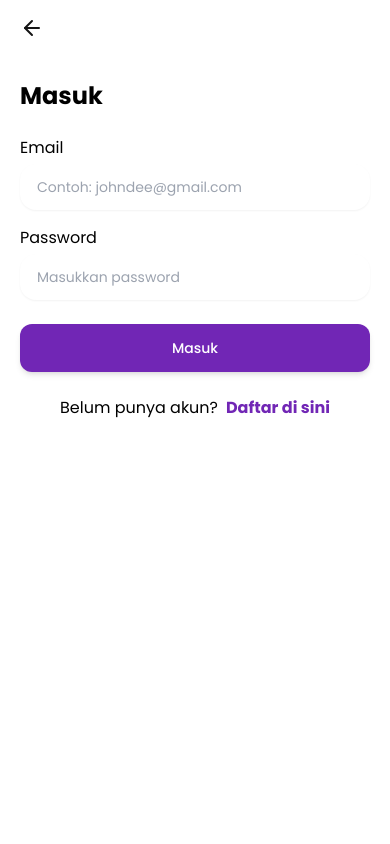
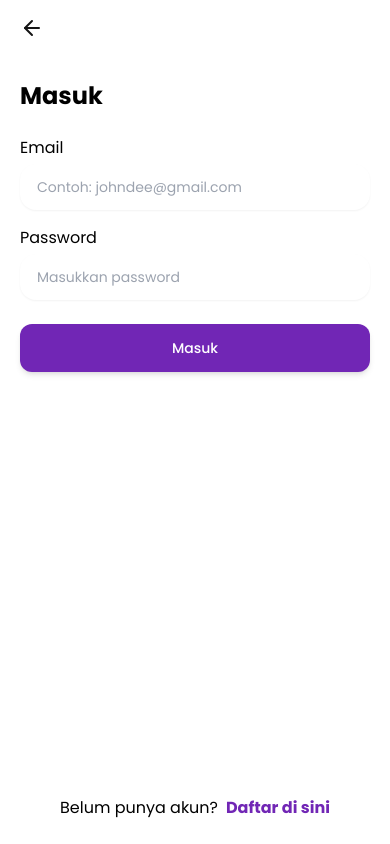
Before and after one commit to ErkiKadhafi/binar-final-project, a React (Create React App) app: page /login in a window 390 px wide. Built offline with nearby package versions, Linux system fonts and the light colour scheme.

Commit message:
fix responsive login-register page

```diff
--- a/src/index.css
+++ b/src/index.css
@@ -21,6 +21,14 @@
     .banner-login{
         display: none;
     }
+    .link-login, .link-register {
+        position    : absolute;
+        transform   : translate(-50%);
+        bottom      : 1.5rem;
+        left        : 50%;
+        width       : 100%;
+        text-align  : center;
+    }
 }
 
 @media screen and (max-width: 768px) {
--- a/src/pages/Login.js
+++ b/src/pages/Login.js
@@ -7,7 +7,7 @@ const Login = () => {
     return(
         <section className="mx-5 font-poppins lg:grid lg:grid-cols-2 lg:mx-0">
             <img src="/images/banner-login.svg" alt="banner-login" className="banner-login w-full h-screen object-cover" />
-            <div className="space-y-6 md:flex md:flex-col md:w-3/5 md:m-auto">
+            <div className="gap-6 flex flex-col sm:w-3/5 sm:m-auto">
                 <header className='py-4 lg:hidden'>
                     <img src="/images/fi_arrow-left.svg" alt=''/>
                 </header>
@@ -23,7 +23,7 @@ const Login = () => {
                     </fieldset>
                     <Button className="w-full mt-6" >Masuk</Button>
                 </form>
-                <p className="text-center">Belum punya akun?
+                <p className="link-login mt-4">Belum punya akun?
                     <a href="/register" className="text-primary-darkblue04 font-bold ml-2">Daftar di sini</a>
                 </p>
             </div>
--- a/src/pages/Register.js
+++ b/src/pages/Register.js
@@ -7,7 +7,7 @@ const Register = () => {
     return(
         <section className="mx-5 font-poppins lg:grid lg:grid-cols-2 lg:mx-0">
             <img src="/images/banner-login.svg" alt="banner-login" className="banner-login w-full h-screen object-cover" />
-            <div className="space-y-6 md:flex md:flex-col md:w-3/5 md:m-auto">
+            <div className="gap-6 flex flex-col sm:w-3/5 sm:m-auto">
                 <header className='py-4 lg:hidden'>
                     <img src="/images/fi_arrow-left.svg" alt=''/>
                 </header>
@@ -27,7 +27,7 @@ const Register = () => {
                     </fieldset>
                     <Button className="w-full mt-6">Daftar</Button>
                 </form>
-                <p className="text-center">Sudah punya akun?
+                <p className="link-register mt-4">Sudah punya akun?
                     <a href="/login" className="text-primary-darkblue04 font-bold ml-2">Masuk di sini</a>
                 </p>
             </div>
```
